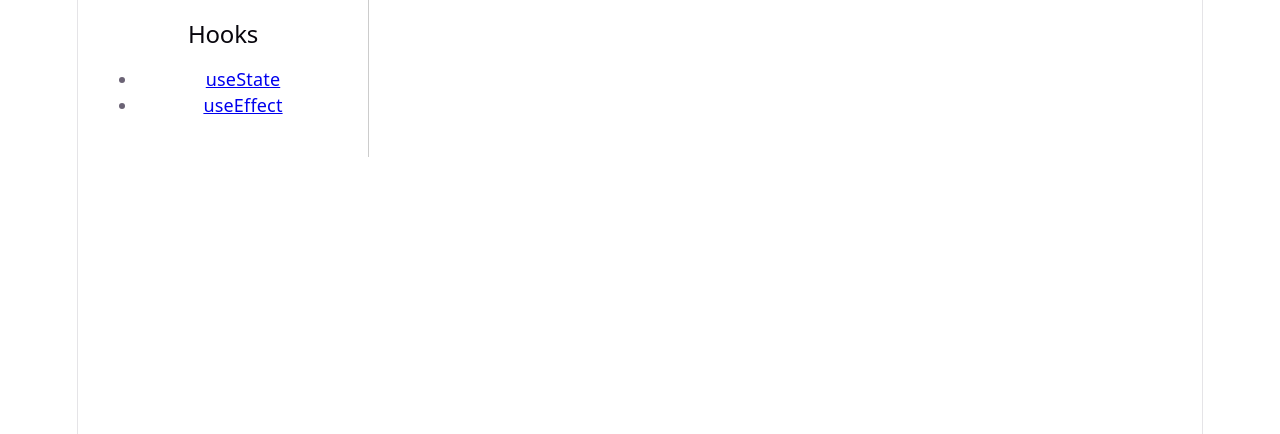
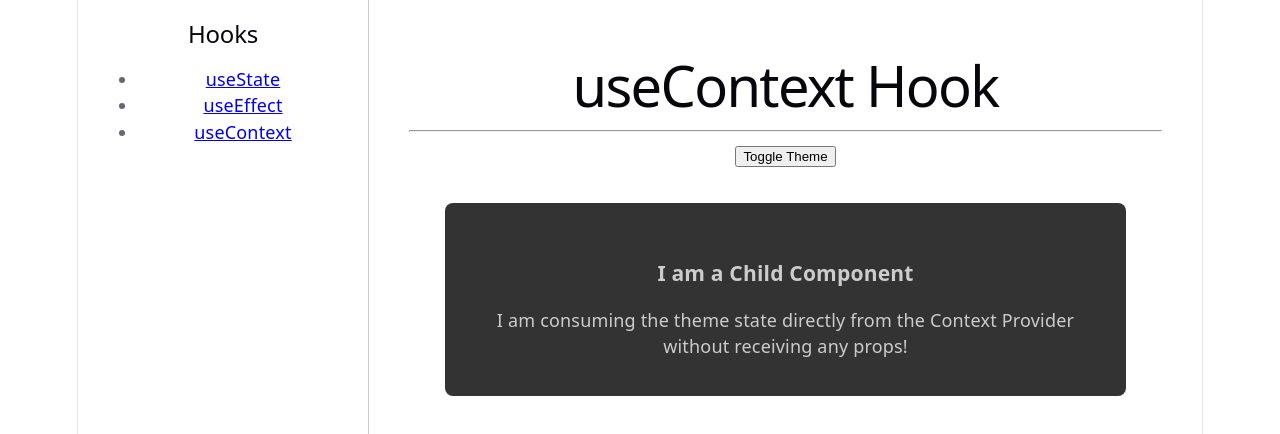
Before and after one commit to prasadaraod/react-hooks-explorer, a React (Vite) app: page /use-context in a window 1280 px wide. Shown: the top 434 px of the page. Built offline with nearby package versions, Linux system fonts and the light colour scheme.

Commit message:
use context implementaion of theme changes

```diff
--- a/src/App.jsx
+++ b/src/App.jsx
@@ -1,6 +1,7 @@
 import { BrowserRouter as Router, Routes, Route, Link } from 'react-router-dom';
 import UseStatePage from './pages/UseStatePage';
 import UseEffectPage from './pages/UseEffectPage';
+import UseContextPage from './pages/UseContextPage';
 
 function App() {
   return (
@@ -12,6 +13,7 @@ function App() {
           <ul>
             <li><Link to="/use-state">useState</Link></li>
             <li><Link to="/use-effect">useEffect</Link></li>
+            <li><Link to="/use-context">useContext</Link></li>
             {/* We will add more links here as we go */}
           </ul>
         </nav>
@@ -21,6 +23,7 @@ function App() {
           <Routes>
             <Route path="/use-state" element={<UseStatePage />} />
             <Route path='/use-effect' element={<UseEffectPage />} />
+            <Route path='/use-context' element={<UseContextPage />} />
             <Route path="/" element={<h1>Select a Hook to explore</h1>} />
           </Routes>
         </main>
--- /dev/null
+++ b/src/pages/UseContextPage.jsx
@@ -0,0 +1,55 @@
+import { useState, createContext, useContext } from 'react';
+
+// 1. Create the Context
+const ThemeContext = createContext();
+
+const UseContextPage = () => {
+  const [darkTheme, setDarkTheme] = useState(true);
+
+  function toggleTheme() {
+    setDarkTheme(prevDarkTheme => !prevDarkTheme);
+  }
+
+  return (
+    // 2. Provide the value to the children
+    <ThemeContext.Provider value={darkTheme}>
+      <div style={{ padding: '20px' }}>
+        <h1>useContext Hook</h1>
+        <hr />
+
+        <button onClick={toggleTheme}>Toggle Theme</button>
+
+        <section style={{ marginTop: '20px' }}>
+          <LocalComponent />
+        </section>
+      </div>
+    </ThemeContext.Provider>
+  );
+};
+
+// A sub-component that doesn't receive props but needs the theme
+function LocalComponent() {
+  // 3. Consume the context
+  const darkTheme = useContext(ThemeContext);
+
+  const themeStyles = {
+    backgroundColor: darkTheme ? '#333' : '#CCC',
+    color: darkTheme ? '#CCC' : '#333',
+    padding: '2rem',
+    margin: '2rem',
+    borderRadius: '8px',
+    transition: 'all 0.3s ease'
+  };
+
+  return (
+    <div style={themeStyles}>
+      <h3>I am a Child Component</h3>
+      <p>
+        I am consuming the theme state directly from the Context Provider
+        without receiving any props!
+      </p>
+    </div>
+  );
+}
+
+export default UseContextPage;
```
